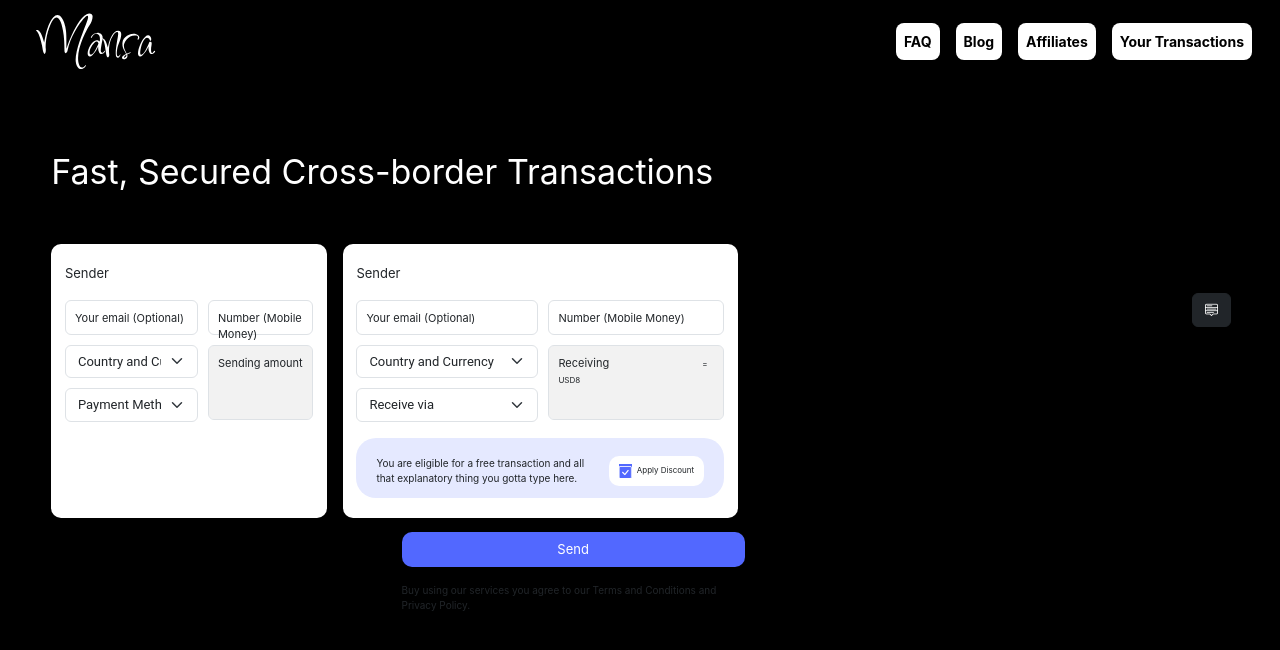
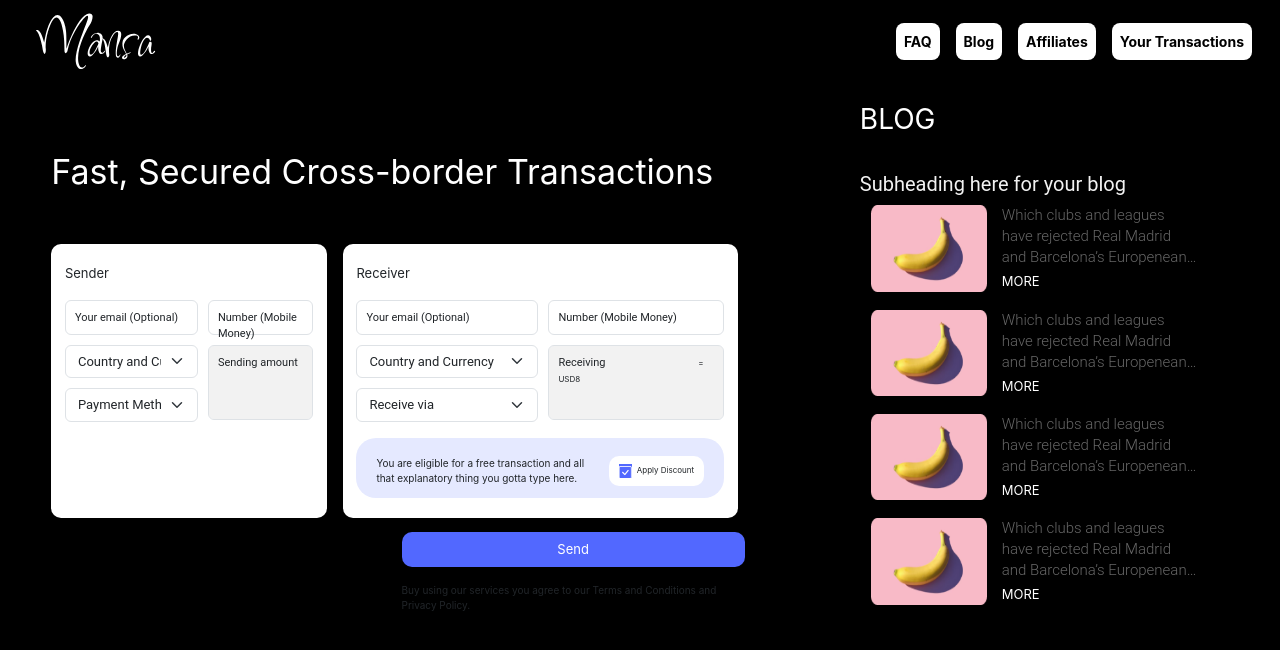
Before and after one commit to Morelle-Olivia/Mansa, an Angular app: page /blog in a window 1280 px wide. Before the commit this address led to /. Shown: the top 650 px of the page. Built offline with nearby package versions, Linux system fonts and the light colour scheme.

Commit message:
Added design of blog

```diff
--- a/src/app/app-routing.module.ts
+++ b/src/app/app-routing.module.ts
@@ -2,6 +2,7 @@ import { NgModule } from '@angular/core';
 import { RouterModule, Routes } from '@angular/router';
 import {TransactionsComponent} from "./pages/transactions/transactions.component";
 import {ViewAllTransactionsComponent} from "./pages/view-all-transactions/view-all-transactions.component";
+import {BlogComponent} from "./pages/blog/blog.component";
 
 const routes: Routes = [
   {
@@ -12,6 +13,10 @@ const routes: Routes = [
   {
     path: 'view-all-transactions',
     component: ViewAllTransactionsComponent
+  },
+  {
+    path: 'blog',
+    component: BlogComponent
   }
 ];
 
--- a/src/app/app.module.ts
+++ b/src/app/app.module.ts
@@ -7,6 +7,7 @@ import { NavbarComponent } from './components/navbar/navbar.component';
 import { LandingPageComponent } from './pages/landing-page/landing-page.component';
 import { TransactionsComponent } from './pages/transactions/transactions.component';
 import { ViewAllTransactionsComponent } from './pages/view-all-transactions/view-all-transactions.component';
+import { BlogComponent } from './pages/blog/blog.component';
 
 @NgModule({
   declarations: [
@@ -15,6 +16,7 @@ import { ViewAllTransactionsComponent } from './pages/view-all-transactions/view
     LandingPageComponent,
     TransactionsComponent,
     ViewAllTransactionsComponent,
+    BlogComponent,
   ],
   imports: [
     BrowserModule,
--- a/src/app/components/navbar/navbar.component.html
+++ b/src/app/components/navbar/navbar.component.html
@@ -24,7 +24,7 @@
                 <a class="nav-link" aria-current="page" href="#"><b>FAQ</b></a>
               </li>
               <li class="nav-item me-3">
-                <a class="nav-link" href="#"><b>Blog</b></a>
+                <a class="nav-link" [routerLink]="'blog'"><b>Blog</b></a>
               </li>
               <li class="nav-item me-3">
                 <a class="nav-link" href="#" ><b>Affiliates</b></a>
--- /dev/null
+++ b/src/app/pages/blog/blog.component.css
@@ -0,0 +1,59 @@
+* {
+  color: white;
+}
+.blog {
+  font-family: Inter;
+  font-size: 28px;
+  margin-top: -10%;
+  font-weight: 400;
+  line-height: 72px;
+  letter-spacing: 0em;
+  text-align: left;
+  color: #FFFFFF;
+}
+.header {
+  font-family: Roboto;
+  font-size: 20px;
+  font-weight: 400;
+  line-height: 26px;
+  letter-spacing: 0em;
+  text-align: left;
+  color: #F2F2F2;
+}
+.d-grid {
+  display: grid;
+  gap: 2px;
+  grid-template-columns: 36% 55%;
+  padding-bottom: 5%;
+}
+.image {
+  width: 90%;
+  height: 100%;
+}
+.card_text {
+  font-family: Roboto;
+  font-size: 15px;
+  font-weight: 300;
+  line-height: 21px;
+  letter-spacing: 0em;
+  text-align: left;
+  opacity: 0.4;
+  margin-bottom: 2%;
+
+}
+.truncated-text {
+  max-width: 100%;
+  overflow: hidden;
+  display: -webkit-box;
+  -webkit-box-orient: vertical;
+  -webkit-line-clamp: 3;
+  text-overflow: ellipsis;
+}
+.scrollable-section {
+  padding-left: 3%;
+  height: 400px;
+  overflow: auto;
+}
+.scrollable-section::-webkit-scrollbar {
+  width: 8px;
+}
--- /dev/null
+++ b/src/app/pages/blog/blog.component.html
@@ -0,0 +1,88 @@
+<section>
+  <div>
+    <p class="blog">BLOG</p>
+    <h3 class="header">Subheading here for your blog</h3>
+    <div class="scrollable-section">
+      <div class="d-grid">
+        <div>
+          <img class="image" src="assets/images/banana.png" alt="">
+        </div>
+        <div >
+          <p class="card_text"
+             [ngClass]="{ 'truncated-text': isTruncated,
+           'full-text': !isTruncated }">
+            Which clubs and leagues have rejected Real Madrid and Barcelona’s Europenean Superleage?
+            Which clubs and leagues have rejected Real Madrid and Barcelona’s Europenean Superleage?
+          </p>
+          <span class="more_less_to_view" (click)="toggleText()">
+          {{ isTruncated ? 'MORE' : 'LESS' }}
+        </span>
+        </div>
+      </div>
+      <div class="d-grid">
+        <div>
+          <img class="image" src="assets/images/banana.png" alt="">
+        </div>
+        <div >
+          <p class="card_text"
+             [ngClass]="{ 'truncated-text': isTruncated,
+           'full-text': !isTruncated }">
+            Which clubs and leagues have rejected Real Madrid and Barcelona’s Europenean Superleage?
+            Which clubs and leagues have rejected Real Madrid and Barcelona’s Europenean Superleage?
+          </p>
+          <span class="more_less_to_view" (click)="toggleText()">
+          {{ isTruncated ? 'MORE' : 'LESS' }}
+        </span>
+        </div>
+      </div>
+      <div class="d-grid">
+      <div>
+        <img class="image" src="assets/images/banana.png" alt="">
+      </div>
+      <div >
+        <p class="card_text"
+           [ngClass]="{ 'truncated-text': isTruncated,
+           'full-text': !isTruncated }">
+          Which clubs and leagues have rejected Real Madrid and Barcelona’s Europenean Superleage?
+          Which clubs and leagues have rejected Real Madrid and Barcelona’s Europenean Superleage?
+        </p>
+        <span class="more_less_to_view" (click)="toggleText()">
+          {{ isTruncated ? 'MORE' : 'LESS' }}
+        </span>
+      </div>
+    </div>
+      <div class="d-grid">
+      <div>
+        <img class="image" src="assets/images/banana.png" alt="">
+      </div>
+      <div >
+        <p class="card_text"
+           [ngClass]="{ 'truncated-text': isTruncated,
+           'full-text': !isTruncated }">
+          Which clubs and leagues have rejected Real Madrid and Barcelona’s Europenean Superleage?
+          Which clubs and leagues have rejected Real Madrid and Barcelona’s Europenean Superleage?
+        </p>
+        <span class="more_less_to_view" (click)="toggleText()">
+          {{ isTruncated ? 'MORE' : 'LESS' }}
+        </span>
+      </div>
+    </div>
+      <div class="d-grid">
+      <div>
+        <img class="image" src="assets/images/banana.png" alt="">
+      </div>
+      <div >
+        <p class="card_text"
+           [ngClass]="{ 'truncated-text': isTruncated,
+           'full-text': !isTruncated }">
+          Which clubs and leagues have rejected Real Madrid and Barcelona’s Europenean Superleage?
+          Which clubs and leagues have rejected Real Madrid and Barcelona’s Europenean Superleage?
+        </p>
+        <span (click)="toggleText()">
+          {{ isTruncated ? 'MORE' : 'LESS' }}
+        </span>
+      </div>
+    </div>
+    </div>
+  </div>
+</section>
--- /dev/null
+++ b/src/app/pages/blog/blog.component.ts
@@ -0,0 +1,20 @@
+import { Component, OnInit } from '@angular/core';
+
+@Component({
+  selector: 'app-blog',
+  templateUrl: './blog.component.html',
+  styleUrls: ['./blog.component.css']
+})
+export class BlogComponent implements OnInit {
+  isTruncated = true;
+
+  constructor() { }
+
+  ngOnInit(): void {
+  }
+
+  toggleText(): void {
+    this.isTruncated = !this.isTruncated;
+  }
+
+}
--- a/src/app/pages/landing-page/landing-page.component.css
+++ b/src/app/pages/landing-page/landing-page.component.css
@@ -67,6 +67,7 @@ input:placeholder-shown::placeholder {
 }
 
 .floating-label {
+  font-family: Roboto;
   position: absolute;
   font-size: 11px;
   padding: 10px 0px 10px 10px;
--- a/src/app/pages/landing-page/landing-page.component.html
+++ b/src/app/pages/landing-page/landing-page.component.html
@@ -11,23 +11,22 @@
               <label for="myInputs" class="floating-label">Your email (Optional)</label>
             </div>
             <div class="grid-col-1-2">
-<!--              <input type="text" class="form-control" placeholder="Country and Currency">-->
               <select (change)="selectCountryAndCurrency($event)" class="form-select"
-                      aria-label="Default select example">
+                      aria-label="Default select example" style="font-family: Roboto;">
                 <option selected>Country and Currency</option>
                 <option value="1">{{ currencyInput }}</option>
               </select>
             </div>
             <div class="grid-col-1-2">
               <select (change)="selectPaymentMethod($event)" class="form-select"
-                      aria-label="Default select example">
+                      aria-label="Default select example" style="font-family: Roboto;">
                 <option selected>Payment Method</option>
                 <option value="1">MTN Mobile Money</option>
                 <option value="2">Bank Card</option>
               </select>
             </div>
             <div class="floating-input-container grid-col-2 grid-row-1" *ngIf="selectedPaymentMethod">
-              <input type="number" class="form-control floating-input" id="myInputs" placeholder=" ">
+              <input type="text" class="form-control floating-input" id="myInputs" placeholder=" ">
               <label for="myInputs" class="floating-label">Number (Mobile Money)</label>
             </div>
             <ng-container *ngIf="!selectedPaymentMethod">
@@ -36,7 +35,7 @@
                 <label for="myInputs" class="floating-label">Name on Card</label>
               </div>
               <div class="floating-input-container grid-col-2 grid-row-2">
-                <input type="number" class="form-control floating-input" placeholder=" ">
+                <input type="text" class="form-control floating-input" placeholder=" ">
                 <label for="myInputs" class="floating-label">Card Number</label>
               </div>
               <div class="d-flex grid-col-2 grid-row-3">
@@ -57,7 +56,7 @@
           </div>
         </div>
         <div class="sender">
-          <p>Sender</p>
+          <p>Receiver</p>
           <div class="grid">
             <div class="floating-input-container grid-col-1-2">
               <input type="text" class="form-control floating-input" id="myInputs" placeholder="">
@@ -80,7 +79,7 @@
               </select>
             </div>
             <div class="floating-input-container grid-col-2 grid-row-1" *ngIf="selectedPaymentMethod">
-              <input type="number" class="form-control floating-input" id="myInputs" placeholder=" ">
+              <input type="text" class="form-control floating-input" id="myInputs" placeholder=" ">
               <label for="myInputs" class="floating-label">Number (Mobile Money)</label>
             </div>
             <ng-container *ngIf="!selectedPaymentMethod">
@@ -94,7 +93,7 @@
               </div>
               <div class="d-flex grid-col-2 grid-row-3">
                 <div class="floating-input-container">
-                  <input type="number" class="form-control floating-input" placeholder=" " style="width: 100%">
+                  <input type="text" class="form-control floating-input" placeholder=" " style="width: 100%">
                   <label for="myInputs" class="floating-label" style="font-size: 8px">Account Number (IBAN)</label>
                 </div>
                 <div class="floating-input-container">
@@ -125,22 +124,25 @@
       </div>
     </div>
     <div class="col-1">
-      <div *ngIf="menuIsClicked" class="slider">
-        <button class="bi-chevron-compact-right btn btn-dark" (click)="onClickMenu()"></button>
-      </div>
+<!--      <div *ngIf="menuIsClicked" class="slider">-->
+<!--        <button class="bi-chevron-compact-right btn btn-dark" (click)="onClickMenu()"></button>-->
+<!--      </div>-->
     </div>
     <div class="col-4 dashboard">
-      <router-outlet *ngIf="menuIsClicked"></router-outlet>
+      <router-outlet ></router-outlet>
+<!--      *ngIf="menuIsClicked"-->
 
       <div class="d-flex">
 
-        <div *ngIf="!menuIsClicked" class="menu-button">
-          <button class="bi-menu-up btn btn-dark" (click)="onClickMenu()"></button>
-        </div>
+<!--        <div *ngIf="!menuIsClicked" class="menu-button">-->
+<!--          <button class="bi-menu-up btn btn-dark" (click)="onClickMenu()"></button>-->
+<!--        </div>-->
       </div>
     </div>
   </div>
 </div>
+
+<!--checkmark-->
 
 <!-- Button to Verification / Confirmation Modal-->
 <div id="modal_aside_right" class="modal fixed-right fade" tabindex="-1" role="dialog" style="position: center">
```
Also changed, not shown: src/assets/images/banana.png (added), 1 other file (tests, documents, lock files or other folders).
